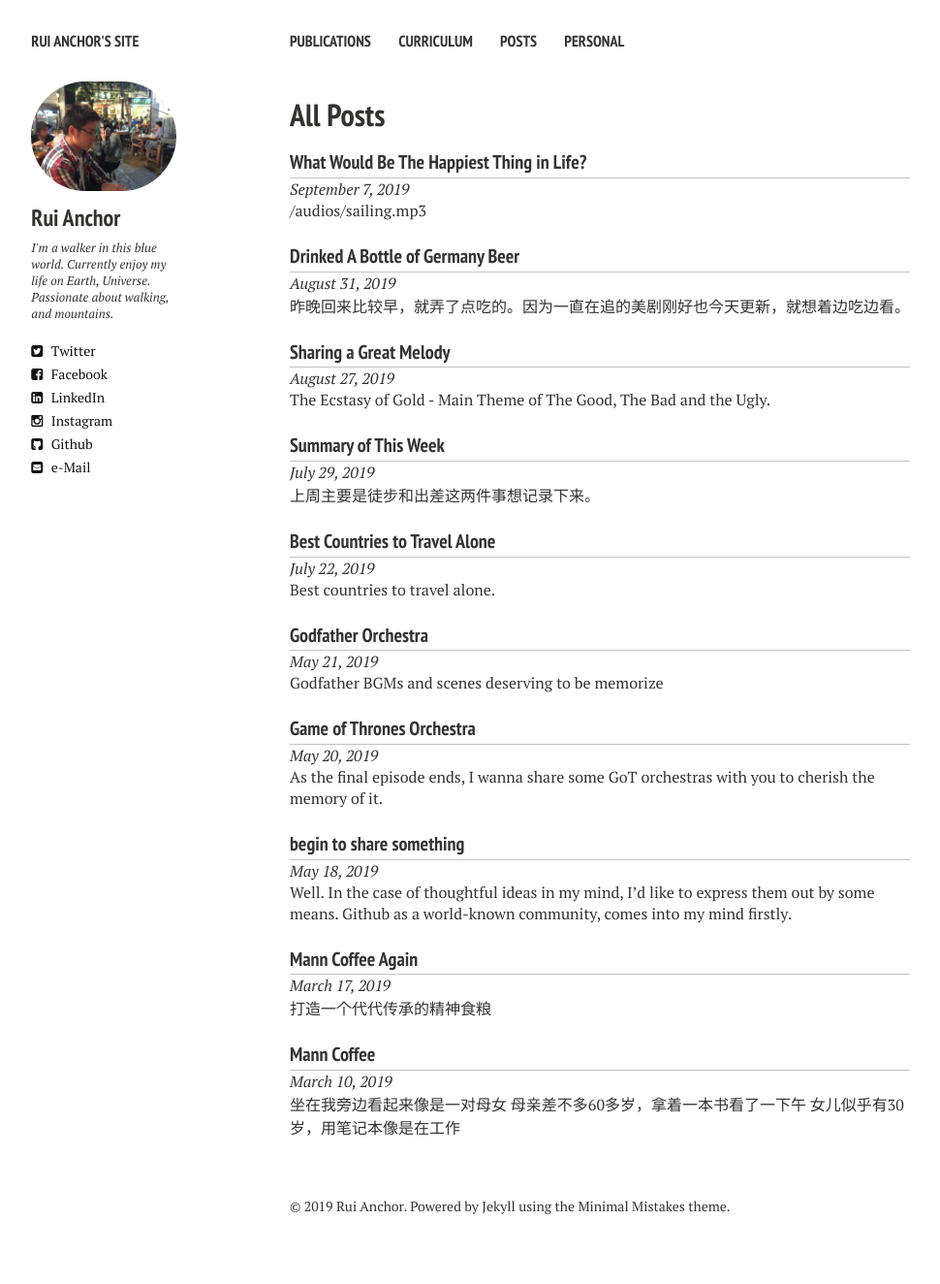
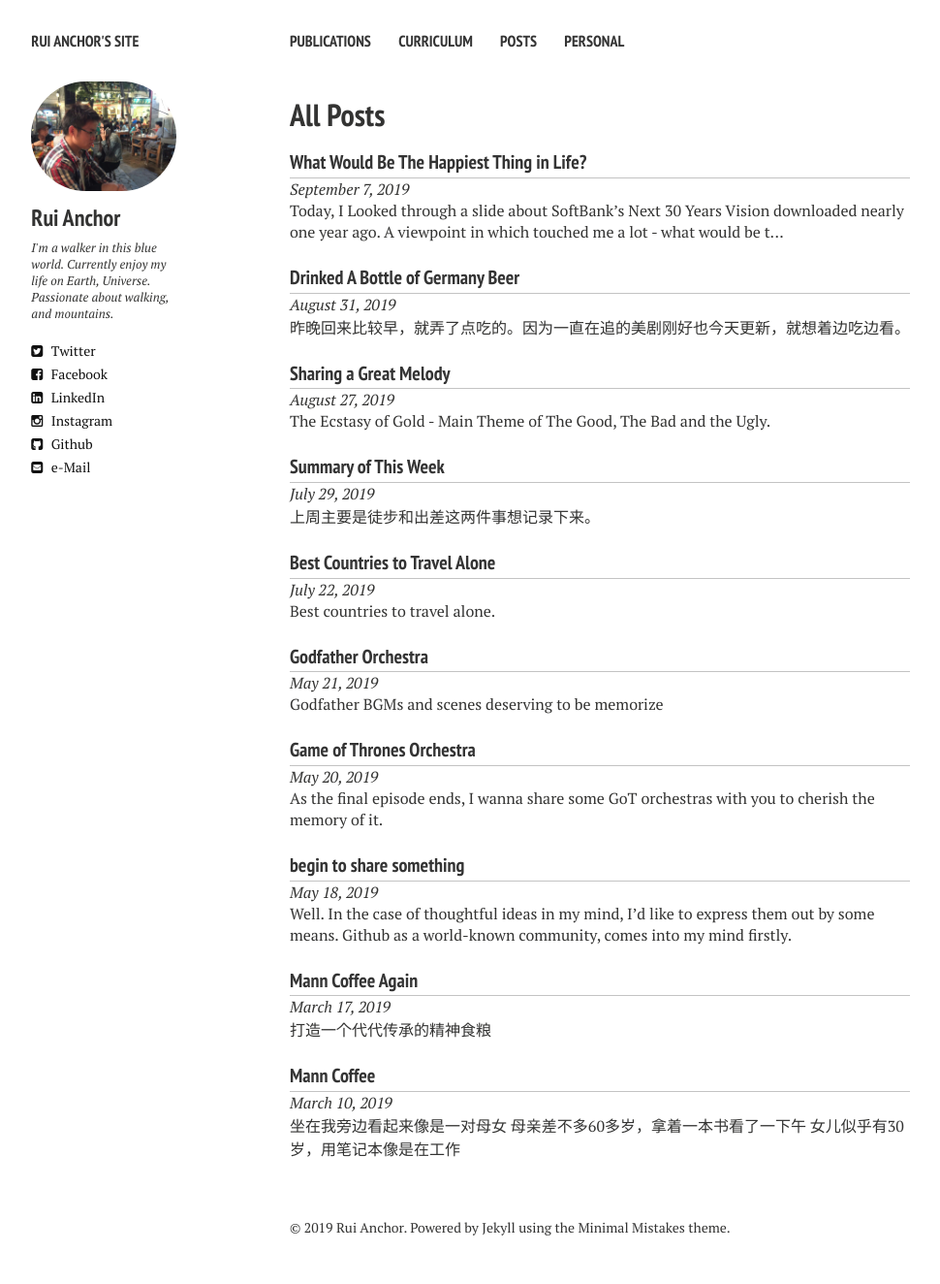
Before and after one commit to ruianchor/ruianchor.github.io, a Jekyll site: the page built from posts.md, in a window 1280 px wide. Shown: the whole page at 97% size, without its empty margins (21-991 px from the left). Built offline with Jekyll 4.4.1, drawn with Linux system fonts in a browser that asks for light colours; nearby versions of some CDN libraries; before the commit the page ends 1302 px from its top, so only the background shows below that.

Commit message:
new post

```diff
--- a/_posts/2019-09-07-what-would-be-the-happiest-thing-in-life.md
+++ b/_posts/2019-09-07-what-would-be-the-happiest-thing-in-life.md
@@ -5,22 +5,24 @@
 author: anchor
 ---
 
-<p>/audios/sailing.mp3</p>
+Today, I Looked through a slide about SoftBank's Next 30 Years Vision downloaded nearly one year ago. A viewpoint in which touched me a lot - what would be the happiest thing in your life?
 <br>
 
-Happened to download a slide about SoftBank's Next 30 Years Vision. A viewpoint in which touched me a lot - what would be the happiest thing in your life?
+<p>/audios/sailing.mp3</p>
 
 **Happiness**, which means being touched, exists in our everyday lives, such as self-accomplishment, being needed, being loved, enjoying smile just to mention a few.
+<br>
 
 <p align="center">
 	<img src="{{site.baseurl}}/images/190907/happy.png" width="540"  height="300">
 </p>
 <br>
+
 They are truely around us, but many of us have failed to achieve them for some reasons like having no time, always being busy with work et al.
 
 Life is a long journey, someone goes, and someone comes. It's you, YOU are the only one never leaving you.
 
 <br>
-PS: The BGM of this post is Sailing, a fascinating song by Rod Steward. To be honest, it touched me for a long while. And below is the live version.
+*PS: The BGM of this post is Sailing, a fascinating song by Rod Steward. To be honest, it touched me for a long while.* And below is the live version.
 
 <iframe width="560" height="315" src="https://www.youtube.com/embed/5qu86ZdzU_s" frameborder="0" allow="accelerometer; autoplay; encrypted-media; gyroscope; picture-in-picture" allowfullscreen></iframe>
```
